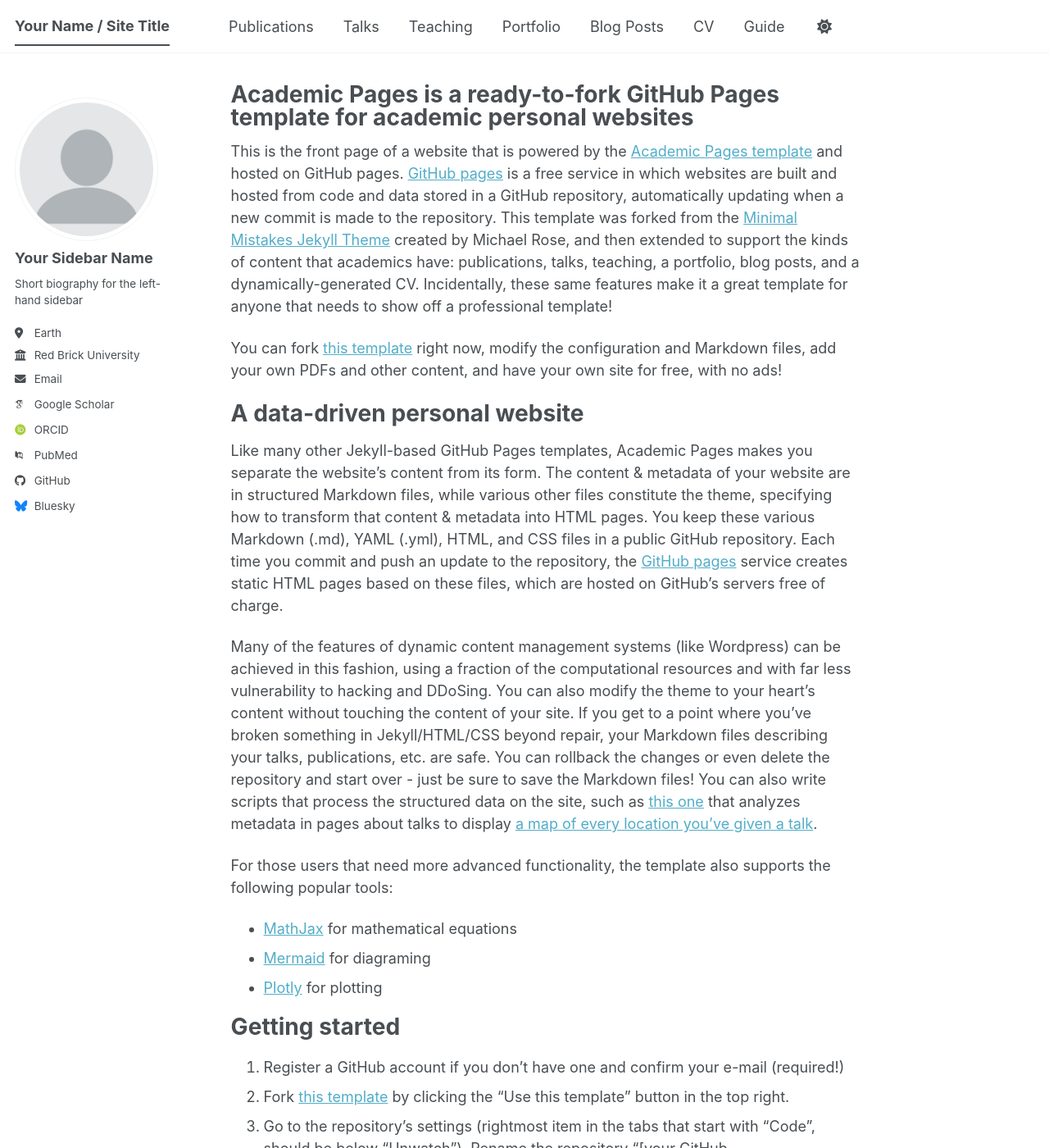
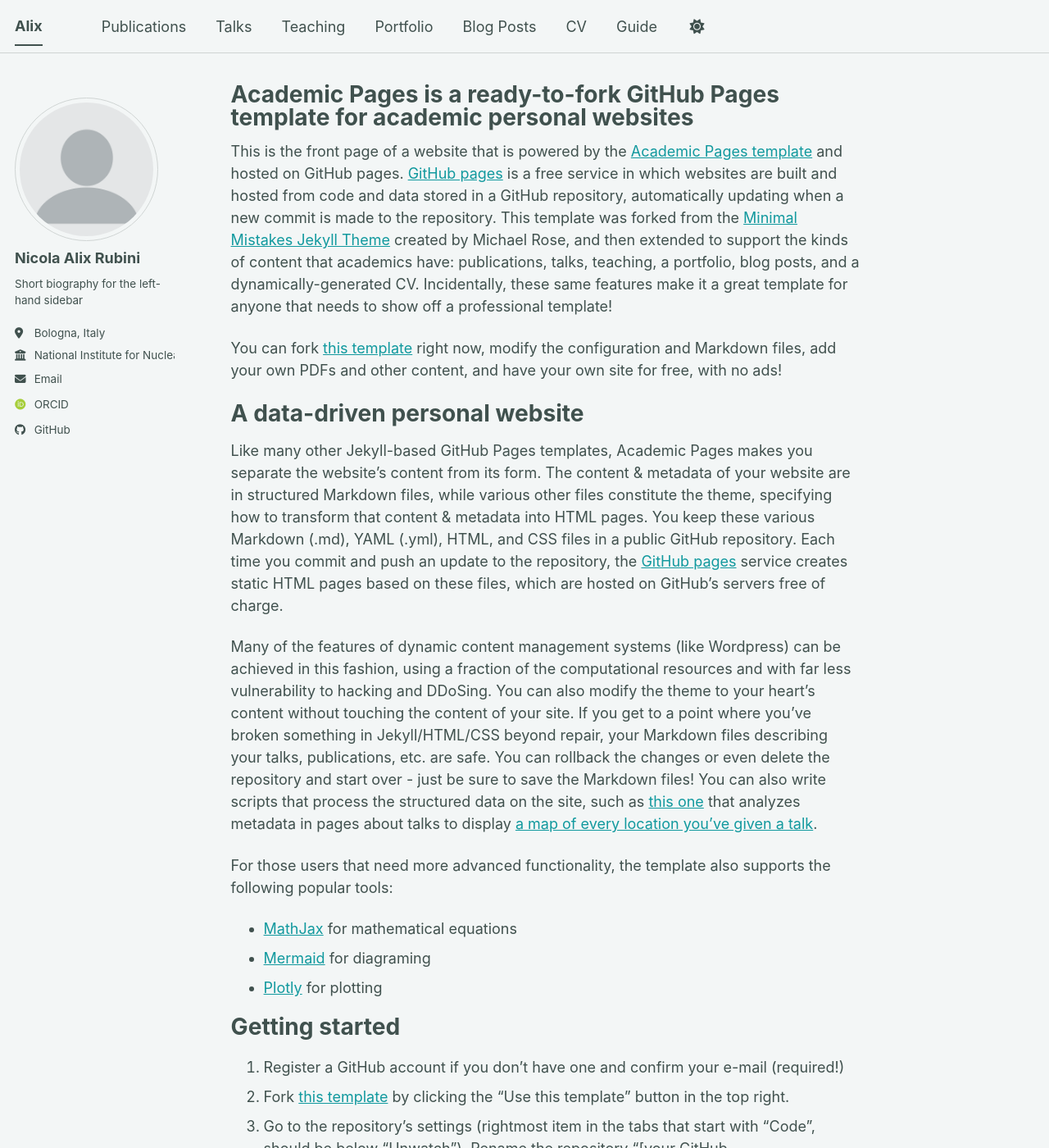
Before and after one commit to Nikolajal/Nikolajal.github.io, a Jekyll site: the page built from _pages/about.md, in a window 1280 px wide and 1400 px high. Shown: the whole window at 82% size. Built offline with Jekyll 4.4.1, drawn with Linux system fonts in a browser that asks for light colours; some web fonts are replaced; a script bundle is joined from its source files by our own code; library files that are not in the unit come from our copies.

```diff
--- a/_config.yml
+++ b/_config.yml
@@ -8,8 +8,8 @@
 
 # Basic Site Settings
 locale                   : "en-US"
-site_theme               : "default" # The available themes options are "default", "air", "sunrise", "mint", "dirt" and "contrast"
-title                    : "Your Name / Site Title"
+site_theme               : "mint" # The available themes options are "default", "air", "sunrise", "mint", "dirt" and "contrast"
+title                    : "Alix "
 title_separator          : "-"
 name                     : &name "Your Name"
 description              : &description "Your Name's academic portfolio"   # Update this with a general description of your site, this is the default if not overridden by a page
@@ -24,24 +24,24 @@ repository               : "academicpages/academicpages.github.io"
 author:
   # Biographic information
   avatar           : "profile.png"
-  name             : "Your Sidebar Name"
-  pronouns         : # example: "she/her"
+  name             : "Nicola Alix Rubini"
+  pronouns         : # example: "she/her"
   bio              : "Short biography for the left-hand sidebar"
-  location         : "Earth"
-  employer         : "Red Brick University"
+  location         : "Bologna, Italy"
+  employer         : "National Institute for Nuclear Physics"
   uri              : # URL
-  email            : "none@example.org"
+  email            : "nicola.rubini.1995@gmail.com"
 
   # Academic websites
   academia         : # URL
   arxiv            : # URL - Update with the correct link to your profile
-  googlescholar    : "https://scholar.google.com/citations?user=PS_CX0AAAAAJ"
+  googlescholar    : # "https://scholar.google.com/citations?user=PS_CX0AAAAAJ"
   inspire-hep      : # URL
   impactstory      : # URL
-  orcid            : "https://orcid.org/yourorcidurl"
+  orcid            : "https://orcid.org/0000-0001-9874-7249"
   semantic         : # URL
   ssrn             : # URL
-  pubmed           : "https://www.ncbi.nlm.nih.gov/pubmed/?term=john+snow"
+  pubmed           : # "https://www.ncbi.nlm.nih.gov/pubmed/?term=john+snow"
   researchgate     : # URL
   scopus           : # URL
   zotero           : # URL
@@ -51,13 +51,13 @@ author:
   bitbucket        : # Username - Update with your username on the site
   codepen          : # Username
   dribbble         : # Username
-  github           : "academicpages"
+  github           : "Nikolajal"
   kaggle           : # Username
   stackoverflow    : # User number or user number and name (i.e., use "1" or "1/jeff-atwood")
 
   # Social media
   artstation       : # Username
-  bluesky          : "bsky.app" # Replace this with you Bluesky username
+  bluesky          : # "bsky.app" # Replace this with you Bluesky username
   facebook         : # Username
   flickr           : # Username
   foursquare       : # Username
```
